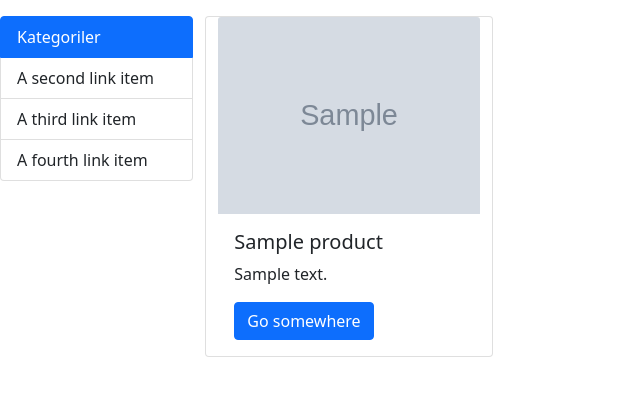
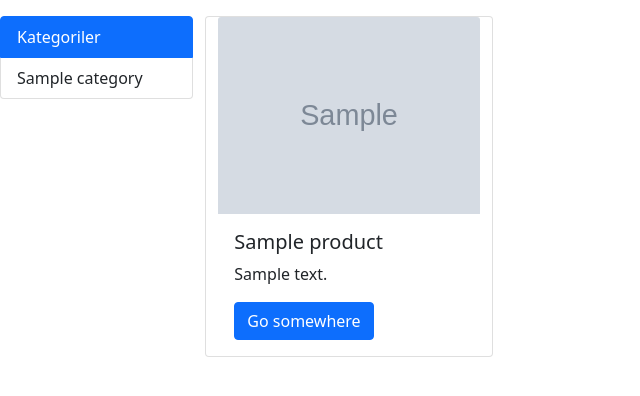
Before and after one commit to felicehoc-elite/DjangoProjectEcommerce, a Django app: page / in a window 1280 px wide. Shown: the part 56-452 px from the top of the page, without its empty margins (0-640 px from the left). Run offline with Django 4.2, Linux system fonts and the light colour scheme; tables that the repository leaves empty hold one stand-in row (values such as "Sample post"); grey boxes marked "Sample" are stand-in pictures; parts of the project's set-up code (start-up, migrations or seed data) failed here and were passed over.

Commit message:
category model added

```diff
--- a/babyshop_app/products/admin.py
+++ b/babyshop_app/products/admin.py
@@ -1,8 +1,12 @@
 from re import search
 from django.contrib import admin
-from . models import Product
+from . models import Category, Product
 
 @admin.register(Product)
 class ProductAdmin(admin.ModelAdmin):
     list_display=('name','price')
     search_fields=('name',)
+
+@admin.register(Category)
+class CategoryAdmin(admin.ModelAdmin):
+    prepopulated_fields={'slug':('name',)}
--- a/babyshop_app/products/models.py
+++ b/babyshop_app/products/models.py
@@ -1,8 +1,20 @@
 from datetime import date
 from distutils.command.upload import upload
 from email.policy import default
+from enum import unique
 from pyexpat import model
+from unicodedata import name
 from django.db import models
+
+class Category(models.Model):
+    name=models.CharField(max_length=50,null=True)
+    slug=models.SlugField(max_length=50,unique=True,null=True)
+
+    def __str__(self):
+        return self.name
+
+
+
 
 
 class Product(models.Model):
@@ -11,6 +23,7 @@ class Product(models.Model):
     image=models.ImageField(upload_to="products/%Y/%m/%d/",default="products/broken-1.png")
     date=models.DateField(auto_now=True)
     price=models.DecimalField(max_digits=6,decimal_places=2)
+    category=models.ForeignKey(Category,null=True,on_delete=models.DO_NOTHING)
 
 
     def __str__(self) -> str:
--- a/babyshop_app/products/views.py
+++ b/babyshop_app/products/views.py
@@ -2,11 +2,15 @@ from itertools import product
 from multiprocessing import context
 from django.shortcuts import render
 from . models import Product
+from . models import Category
 def product_list(request):
     products=Product.objects.all().order_by('-date')
+    categories=Category.objects.all().order_by('name')
+
 
     context={
-        'products':products
+        'products':products,
+        'categories':categories
     }
 
 
--- a/babyshop_app/templates/products.html
+++ b/babyshop_app/templates/products.html
@@ -6,9 +6,9 @@
             <a href="#" class="list-group-item list-group-item-action active" aria-current="true">
               Kategoriler
             </a>
-            <a href="#" class="list-group-item list-group-item-action">A second link item</a>
-            <a href="#" class="list-group-item list-group-item-action">A third link item</a>
-            <a href="#" class="list-group-item list-group-item-action">A fourth link item</a>
+            {% for category in categories %}
+            <a href="#" class="list-group-item list-group-item-action">{{category.name}}</a>
+            {% endfor %}
           </div>
 
         </div>
```
Also changed, not shown: babyshop_app/products/migrations/0004_category_product_category.py (added).
